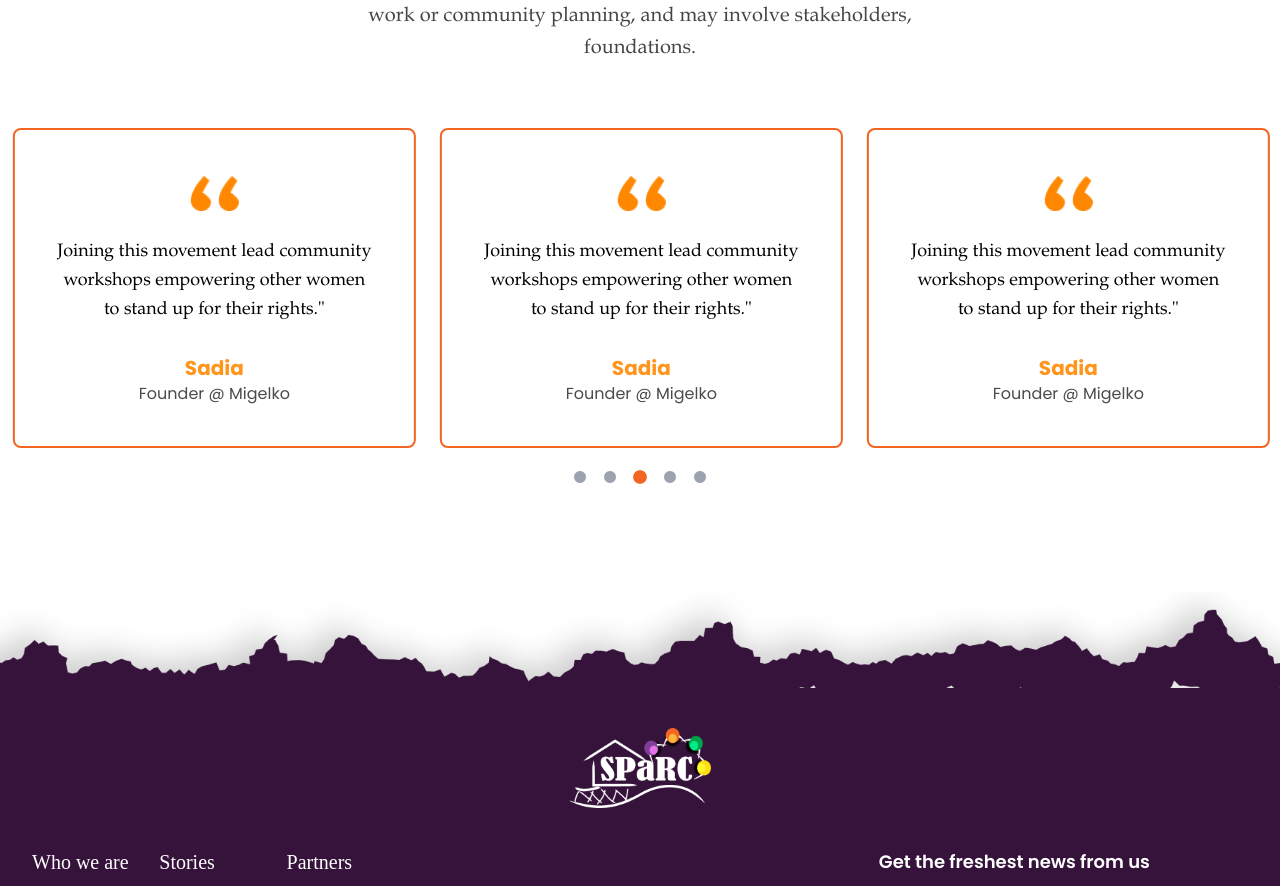
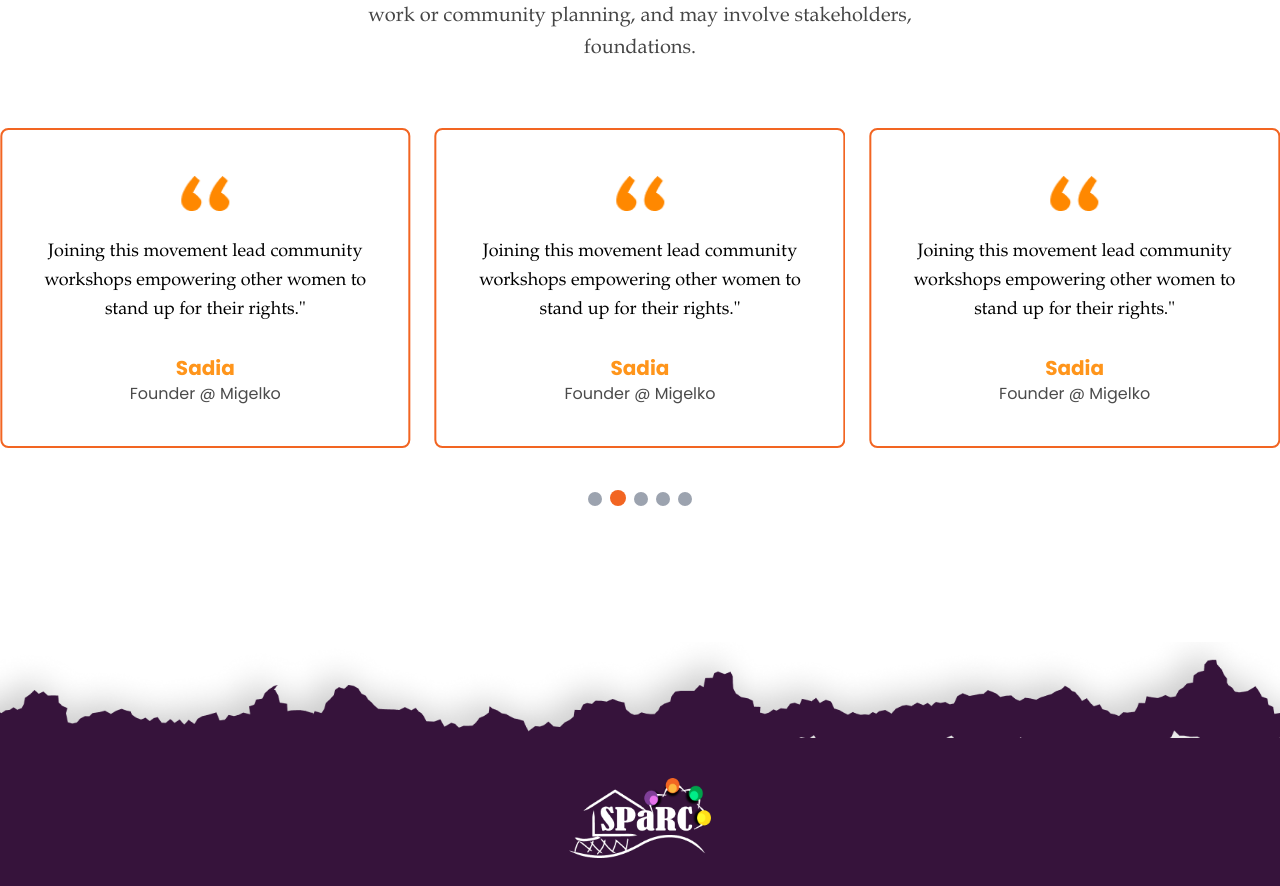
Before and after one commit to Jasminch01/sparc-website, a Next.js app: page / in a window 1280 px wide. Shown: the part 8860-9746 px from the top of the page. Built offline with nearby package versions, Linux system fonts and the light colour scheme.

Commit message:
Testimonial updated

```diff
--- a/components/Landingpage/Testimonials.tsx
+++ b/components/Landingpage/Testimonials.tsx
@@ -2,11 +2,12 @@
 import Image from "next/image";
 import comma from "../../public/Testimonials/comma.png";
 import { antiquaFont, poppins } from "../utils/font";
-import dynamic from "next/dynamic";
-import "slick-carousel/slick/slick.css";
-import "slick-carousel/slick/slick-theme.css";
+import { Swiper, SwiperSlide } from "swiper/react";
+import { Pagination, Autoplay } from "swiper/modules";
 
-const Slider = dynamic(() => import("react-slick"), { ssr: false });
+// Import Swiper styles
+import "swiper/css";
+import "swiper/css/pagination";
 
 const testimonials = [
   {
@@ -42,80 +43,54 @@ const testimonials = [
 ];
 
 const Testimonials = () => {
-  const settings = {
-    dots: true,
-    infinite: true,
-    autoplay: true,
-    speed: 500,
-    slidesToShow: 3,
-    slidesToScroll: 1,
-    responsive: [
-      {
-        breakpoint: 1024,
-        settings: {
-          slidesToShow: 3,
-          slidesToScroll: 3,
-          infinite: true,
-          dots: true
-        }
-      },
-      {
-        breakpoint: 600,
-        settings: {
-          slidesToShow: 2,
-          slidesToScroll: 2,
-          initialSlide: 2
-        }
-      },
-      {
-        breakpoint: 480,
-        settings: {
-          slidesToShow: 1,
-          slidesToScroll: 1
-        }
-      }
-    ],
-  };
-
   return (
     <div className="max-w-7xl mx-auto my-12 md:my-16 lg:my-20 px-5 lg:px-10 xl:px-0">
       <style jsx global>{`
-        .slick-dots {
-          bottom: -40px;
+        .testimonial-swiper {
+          padding-bottom: 50px;
         }
 
-        .slick-dots li button:before {
-          font-size: 12px;
-          color: #9ca3af;
+        .testimonial-swiper .swiper-pagination {
+          bottom: 0 !important;
+          position: relative !important;
+          margin-top: 40px;
+        }
+
+        .testimonial-swiper .swiper-pagination-bullet {
+          width: 12px;
+          height: 12px;
+          background: #9ca3af;
           opacity: 1;
+          margin: 0 6px;
         }
 
         @media (min-width: 640px) {
-          .slick-dots li button:before {
-            font-size: 14px;
+          .testimonial-swiper .swiper-pagination-bullet {
+            width: 14px;
+            height: 14px;
           }
         }
 
-        .slick-dots li.slick-active button:before {
-          color: #f26522;
-          opacity: 1;
-          font-size: 14px;
+        .testimonial-swiper .swiper-pagination-bullet-active {
+          background: #f26522;
+          width: 14px;
+          height: 14px;
         }
 
         @media (min-width: 640px) {
-          .slick-dots li.slick-active button:before {
-            font-size: 16px;
+          .testimonial-swiper .swiper-pagination-bullet-active {
+            width: 16px;
+            height: 16px;
           }
         }
 
-        .slick-dots li button:hover:before {
-          color: #f26522;
-          opacity: 0.7;
-        }
+        @media (max-width: 640px) {
+          .testimonial-swiper {
+            padding-bottom: 40px;
+          }
 
-        @media (max-width: 768px) {
-          .slick-dots {
-            bottom: -30px;
+          .testimonial-swiper .swiper-pagination {
+            margin-top: 30px;
           }
         }
       `}</style>
@@ -136,10 +111,35 @@ const Testimonials = () => {
       </div>
 
       {/* Testimonials Slider */}
-      <div className="slider-container pb-12 md:pb-16">
-        <Slider {...settings}>
+      <div className="">
+        <Swiper
+          modules={[Pagination, Autoplay]}
+          spaceBetween={24}
+          slidesPerView={1}
+          pagination={{ clickable: true }}
+          autoplay={{
+            delay: 3000,
+            disableOnInteraction: false,
+          }}
+          loop={true}
+          breakpoints={{
+            640: {
+              slidesPerView: 1,
+              spaceBetween: 24,
+            },
+            1024: {
+              slidesPerView: 2,
+              spaceBetween: 24,
+            },
+            1280: {
+              slidesPerView: 3,
+              spaceBetween: 24,
+            },
+          }}
+          className="testimonial-swiper"
+        >
           {testimonials.map((testimonial, index) => (
-            <div key={index} className="px-3">
+            <SwiperSlide key={index}>
               <div className="border-2 border-[#F26522] rounded-lg p-6 md:p-8 lg:p-10 flex flex-col items-center gap-4 md:gap-5 h-full min-h-[300px] md:min-h-80 hover:shadow-lg transition-shadow">
                 <Image
                   src={testimonial.icon}
@@ -165,9 +165,9 @@ const Testimonials = () => {
                   </p>
                 </div>
               </div>
-            </div>
+            </SwiperSlide>
           ))}
-        </Slider>
+        </Swiper>
       </div>
     </div>
   );
--- a/package.json
+++ b/package.json
@@ -17,7 +17,8 @@
     "react-icons": "^5.5.0",
     "react-intersection-observer": "^10.0.0",
     "react-slick": "^0.31.0",
-    "slick-carousel": "^1.8.1"
+    "slick-carousel": "^1.8.1",
+    "swiper": "^12.0.3"
   },
   "devDependencies": {
     "@tailwindcss/postcss": "^4",
```
Also changed, not shown: 2 other files (tests, documents, lock files or other folders).
